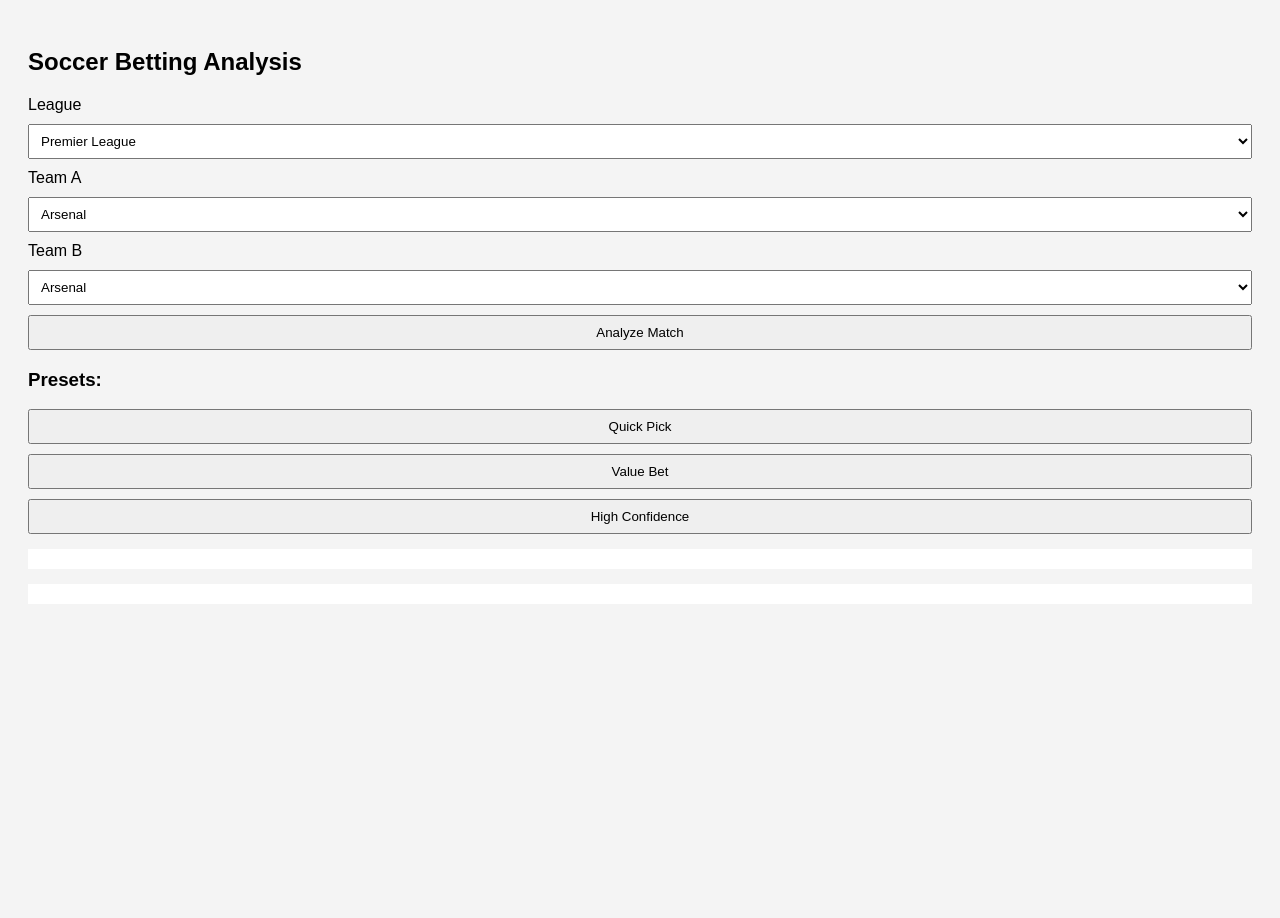
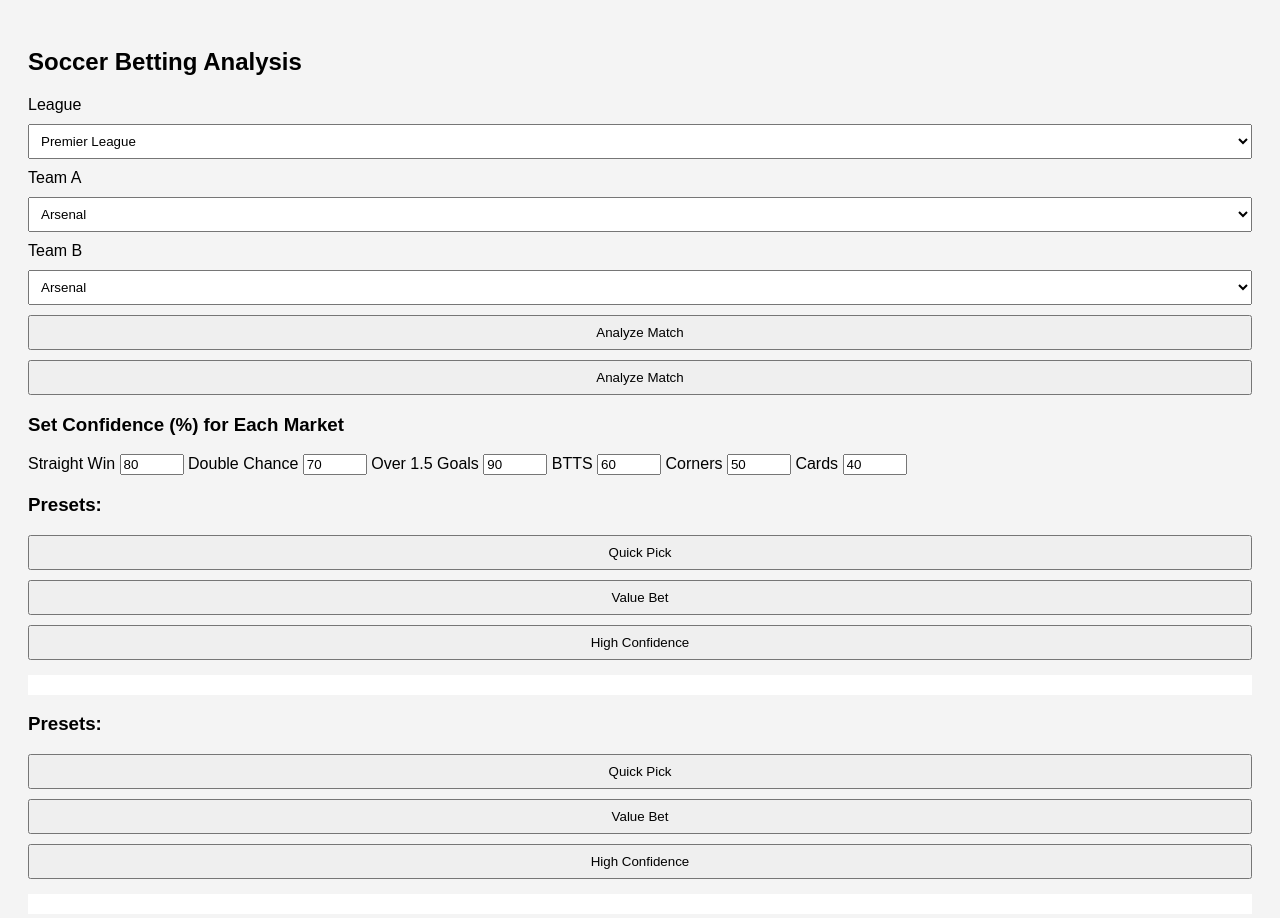
Before and after one commit to itumelenglouw31-sketch/soccer-betting-tool, a plain HTML site: page index.html in a window 1280 px wide. Before the commit the page ends 800 px from the top, so only its background shows below. Drawn offline with Linux system fonts and the light colour scheme.

Commit message:
Add percentage inputs for each market and preset buttons

```diff
--- a/index.html
+++ b/index.html
@@ -18,7 +18,36 @@
 <select id="teamB"></select>
 
 <button onclick="analyze()">Analyze Match</button>
+<button onclick="analyze()">Analyze Match</button>
 
+<h3>Set Confidence (%) for Each Market</h3>
+
+<label>Straight Win</label>
+<input type="number" id="confWin" value="80" min="0" max="100">
+
+<label>Double Chance</label>
+<input type="number" id="confDouble" value="70" min="0" max="100">
+
+<label>Over 1.5 Goals</label>
+<input type="number" id="confOver" value="90" min="0" max="100">
+
+<label>BTTS</label>
+<input type="number" id="confBTTS" value="60" min="0" max="100">
+
+<label>Corners</label>
+<input type="number" id="confCorners" value="50" min="0" max="100">
+
+<label>Cards</label>
+<input type="number" id="confCards" value="40" min="0" max="100">
+
+<h3>Presets:</h3>
+<div id="preset-buttons">
+  <button type="button" onclick="preset('Quick Pick')">Quick Pick</button>
+  <button type="button" onclick="preset('Value Bet')">Value Bet</button>
+  <button type="button" onclick="preset('High Confidence')">High Confidence</button>
+</div>
+
+<div id="result"></div>
 <h3>Presets:</h3>
 <button onclick="preset('Quick Pick')">Quick Pick</button>
 <button onclick="preset('Value Bet')">Value Bet</button>
```
